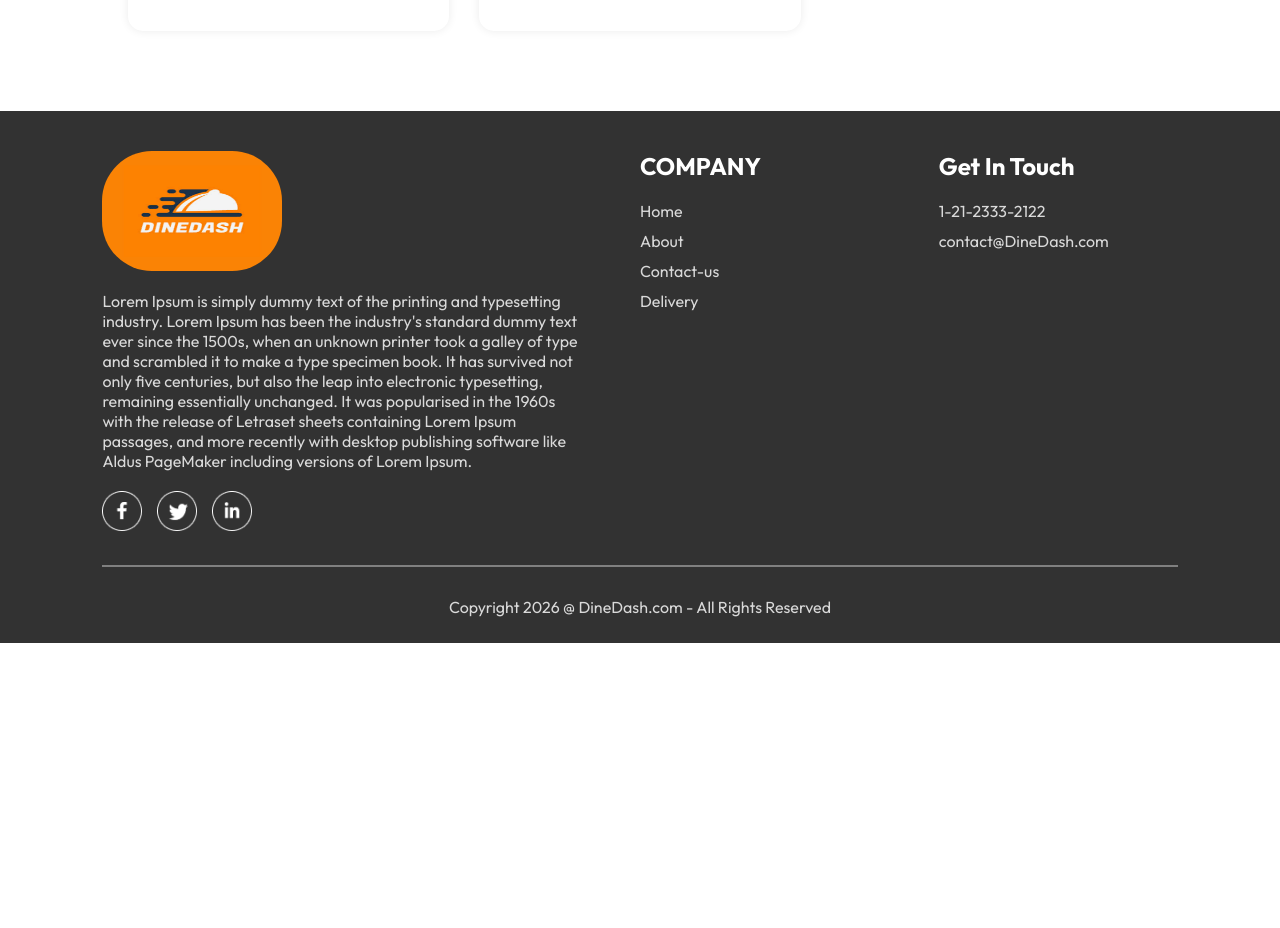
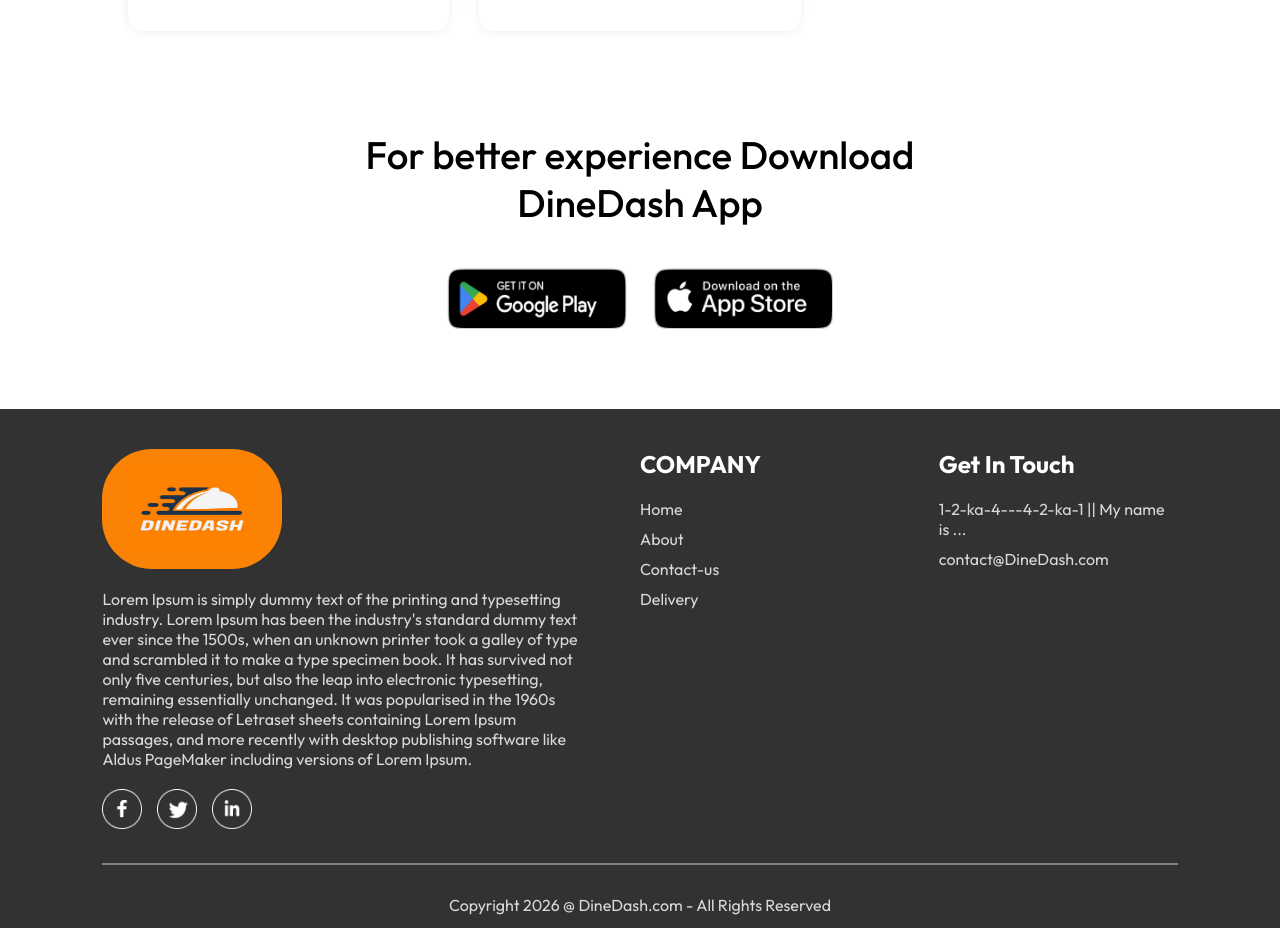
Before and after one commit to Hardik12244/DineDash, a React (Vite) app in the folder frontend/: page / in a window 1280 px wide. Shown: the part 5968-6896 px from the top of the page. Before the commit the page ends 6611 px from the top, so only its background shows below. Built offline with nearby package versions, Linux system fonts and the light colour scheme.

Commit message:
feat:add app download

```diff
--- /dev/null
+++ b/frontend/src/components/AppDownload/AppDownload/AppDownload.css
@@ -0,0 +1,23 @@
+
+.app-download{
+margin: auto auto;
+margin-top: 100px;
+font-size: max(3vw,20px);
+text-align: center;
+font-weight: 500;
+}
+.app-download-platforms{
+display: flex;
+justify-content: center;
+gap: max(2vw, 10px);
+margin-top: 40px;
+}
+.app-download-platforms img{
+width: max(30vw, 120px);
+max-width: 180px;
+transition: 0.5s;
+cursor: pointer;
+}
+.app-download-platforms img:hover{
+    transform: scale(1.05);
+    }
--- /dev/null
+++ b/frontend/src/components/AppDownload/AppDownload/AppDownload.tsx
@@ -0,0 +1,17 @@
+import React from 'react'
+import { assets } from '../../../assets/assets'
+import './AppDownload.css'
+
+function AppDownload() {
+  return (
+    <div className='app-download' id='app-download'>
+        <p>For better experience Download <br />DineDash App</p>
+        <div className="app-download-platforms">
+            <img src={assets.play_store} alt="" />
+            <img src={assets.app_store } alt="" />
+        </div>
+    </div>
+  )
+}
+
+export default AppDownload
--- a/frontend/src/components/Footer/Footer.tsx
+++ b/frontend/src/components/Footer/Footer.tsx
@@ -27,7 +27,7 @@
                 <div className="footer-content-right">
                     <h2>Get In Touch</h2>
                     <ul>
-                        <li>1-21-2333-2122</li>
+                        <li>1-2-ka-4---4-2-ka-1 || My name is ...</li>
                         <li>contact@DineDash.com</li>
                     </ul>
                 </div>
--- a/frontend/src/pages/Home/Home.tsx
+++ b/frontend/src/pages/Home/Home.tsx
@@ -2,6 +2,7 @@
 import Header from '../../components/Header/Header'
 import ExploreMenu from '../../components/ExploreMenu/ExploreMenu';
 import FoodDisplay from '../../components/FoodDisplay/FoodDisplay';
+import AppDownload from '../../components/AppDownload/AppDownload/AppDownload';
 
 function Home() {
   const [category,setCategory] = useState("All");
@@ -10,6 +11,7 @@
         <Header/>
         <ExploreMenu category={category} setCategory={setCategory}/>
         <FoodDisplay category={category}/>
+        <AppDownload/>
     </div>
   )
 }
```
